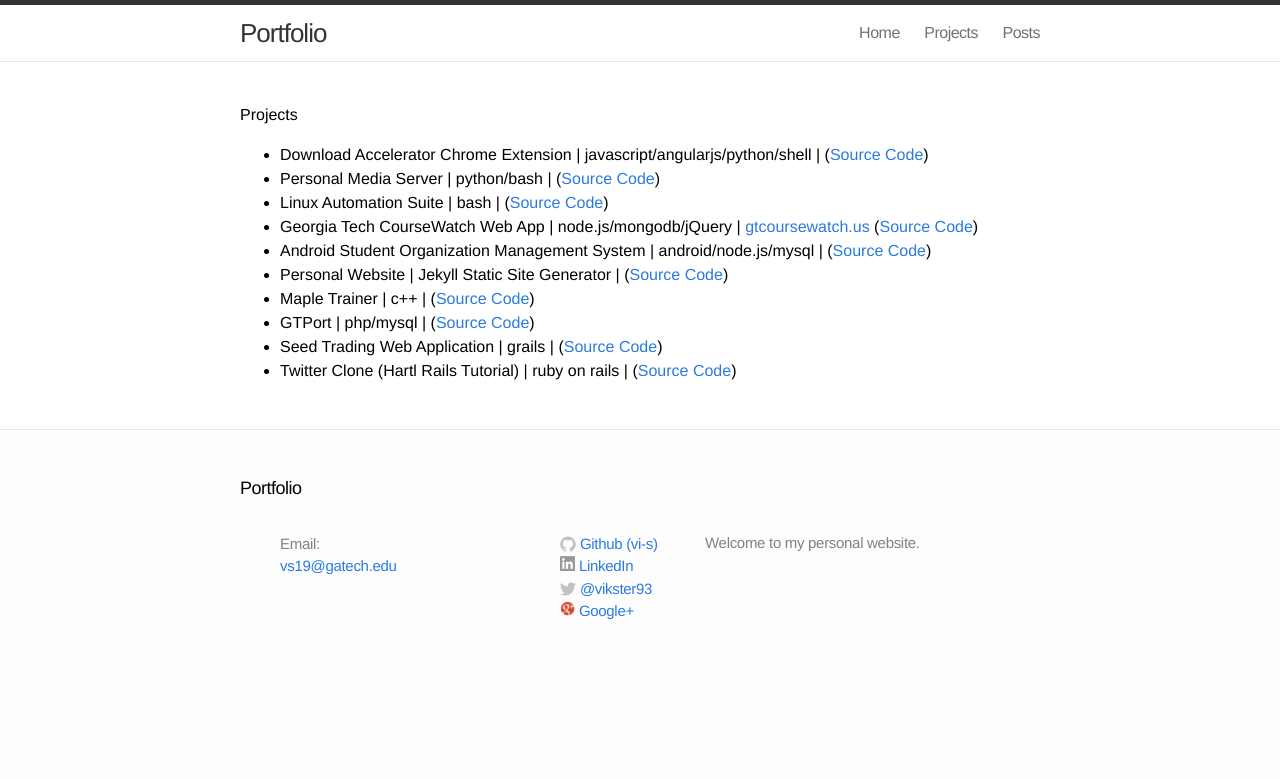
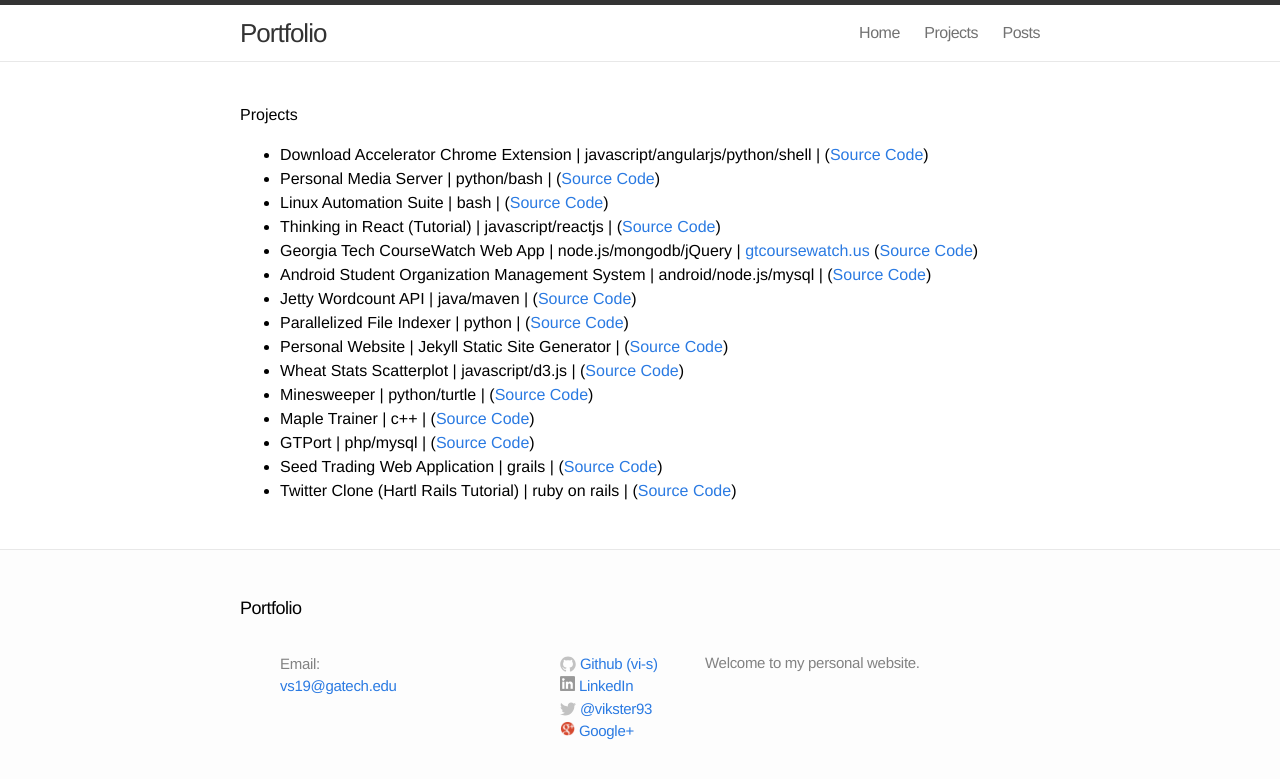
Before and after one commit to vi-s/vi-s.github.io, a Jekyll site: the page built from projects.md, in a window 1280 px wide. Shown: the top 779 px of the page. Built offline with Jekyll 4.4.1, drawn with Linux system fonts in a browser that asks for light colours.

Commit message:
Update projects.md

```diff
--- a/projects.md
+++ b/projects.md
@@ -10,9 +10,14 @@ layout: default
 -	Download Accelerator Chrome Extension &#124; javascript/angularjs/python/shell &#124; ([Source Code](https://github.com/vi-s/download-accelerator-chrome-extension))
 -	Personal Media Server &#124; python/bash &#124; ([Source Code](https://github.com/vi-s/personal-media-server))
 -	Linux Automation Suite &#124; bash &#124; ([Source Code](https://github.com/vi-s/Linux-Scripts))
+-	Thinking in React (Tutorial) &#124; javascript/reactjs &#124; ([Source Code](https://github.com/vi-s/think-react))
 -	Georgia Tech CourseWatch Web App &#124; node.js/mongodb/jQuery &#124; [gtcoursewatch.us](http://www.gtcoursewatch.us) ([Source Code](https://github.com/vi-s/gtcw))
 -	Android Student Organization Management System &#124; android/node.js/mysql &#124; ([Source Code](https://github.com/TeamStingers/StudentOrgManager))
+-	Jetty Wordcount API &#124; java/maven &#124; ([Source Code](https://github.com/vi-s/jetty_wordcount))
+-	Parallelized File Indexer &#124; python &#124; ([Source Code](https://github.com/vi-s/file_indexer))
 -	Personal Website &#124; Jekyll Static Site Generator &#124; ([Source Code](https://github.com/vi-s/vi-s.github.io))
+-	Wheat Stats Scatterplot &#124; javascript/d3.js &#124; ([Source Code](https://github.com/vi-s/ScatterPlot_InfoVis))
+-	Minesweeper &#124; python/turtle &#124; ([Source Code](https://github.com/vi-s/python-minesweeper))
 -	Maple Trainer &#124; c++ &#124; ([Source Code](https://github.com/vi-s/MapleTrainer))
 -	GTPort &#124; php/mysql &#124; ([Source Code](https://github.com/vi-s/gtport))
 -	Seed Trading Web Application &#124; grails &#124; ([Source Code](https://code.google.com/p/seedbank/))
```
